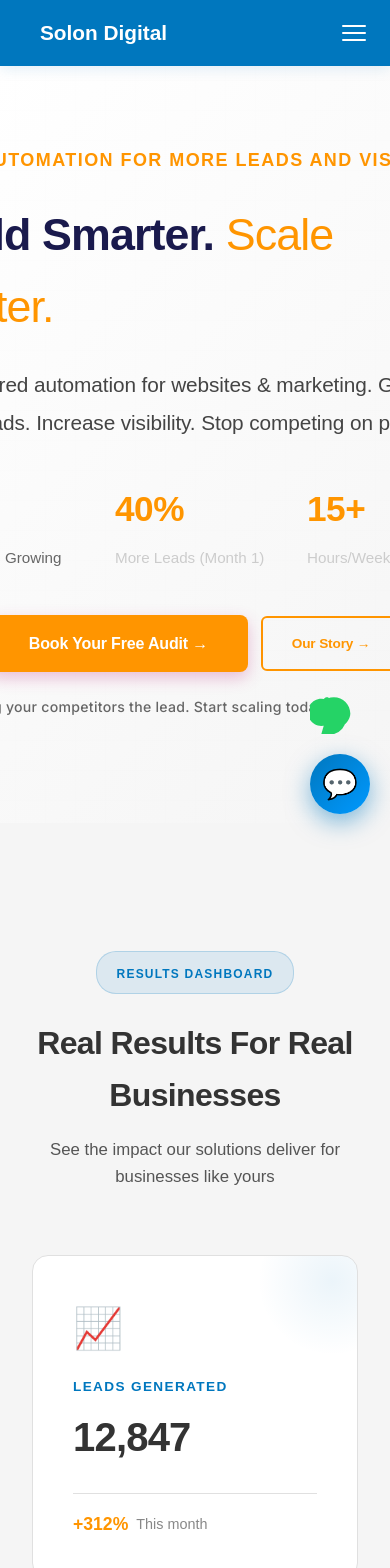
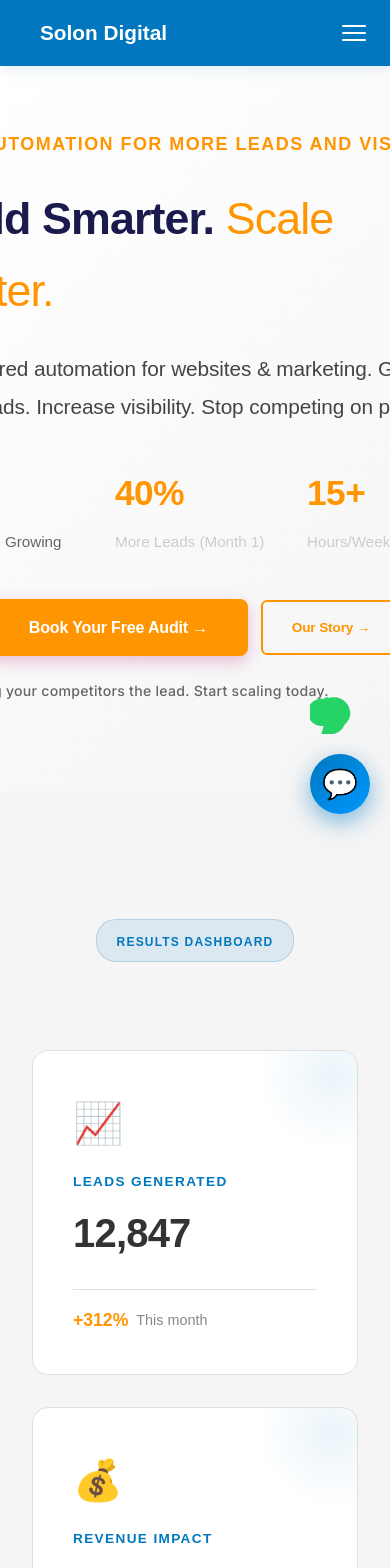
Before and after one commit to Jobelandee/Repository-name-solon-digital, a React (Create React App) app: page / in a window 390 px wide. Shown: the top 1568 px of the page. Built offline with nearby package versions, Linux system fonts and the light colour scheme.

Commit message:
Update locales and components

```diff
--- a/src/components/Dashboard.jsx
+++ b/src/components/Dashboard.jsx
@@ -72,26 +72,6 @@ export default function Dashboard() {
               Results Dashboard
             </span>
           </div>
-          <h2 style={{
-            fontSize: 'clamp(2rem, 5vw, 3.2rem)',
-            fontWeight: 700,
-            color: '#333333',
-            fontFamily: 'Outfit, sans-serif',
-            marginBottom: '1rem',
-            letterSpacing: '-0.02em',
-          }}>
-            Real Results For Real Businesses
-          </h2>
-          <p style={{
-            fontSize: '1.05rem',
-            color: '#555555',
-            fontFamily: 'Outfit, sans-serif',
-            lineHeight: 1.6,
-            maxWidth: '600px',
-            margin: '0 auto',
-          }}>
-            See the impact our solutions deliver for businesses like yours
-          </p>
         </motion.div>
 
         {/* Stats Grid */}
--- a/src/components/Hero.jsx
+++ b/src/components/Hero.jsx
@@ -22,7 +22,7 @@ export default function Hero() {
           height: '100%',
           display: 'flex',
           alignItems: 'center',
-          padding: '4rem 2rem 4rem 5%',
+          padding: '2rem 1.5rem 2rem 1.5rem',
         }}
       >
         <motion.div
--- a/src/components/InsightsGrid.jsx
+++ b/src/components/InsightsGrid.jsx
@@ -10,17 +10,17 @@ export default function InsightsGrid() {
     {
       category: 'Hospitality',
       title: 'Direct Bookings: The Ocean of Difference',
-      link: '#',
+      link: '/insights',
     },
     {
       category: 'Tech',
       title: 'Lava-Fast Loading Speeds for Gyms',
-      link: '#',
+      link: '/insights',
     },
     {
       category: 'Real Estate',
       title: 'Modern Architecture in Digital Sales',
-      link: '#',
+      link: '/insights',
     },
   ];
 
--- a/src/components/InsightsPage.jsx
+++ b/src/components/InsightsPage.jsx
@@ -1,8 +1,10 @@
 
 import React, { useState } from 'react';
 import { motion } from 'framer-motion';
+import { useTranslation } from 'react-i18next';
 
 export default function InsightsPage() {
+  const { t } = useTranslation();
   const [selectedPost, setSelectedPost] = useState(null);
   const blogPosts = [
     {
@@ -162,7 +164,7 @@ Stop guessing and start scaling. We are offering a Free Digital Growth Audit for
           marginBottom: '1rem',
           letterSpacing: '-0.02em',
         }}>
-          Insights
+          {t('insights.title')}
         </h1>
         <p style={{
           fontSize: '1.1rem',
@@ -171,7 +173,7 @@ Stop guessing and start scaling. We are offering a Free Digital Growth Audit for
           margin: '0 auto',
           lineHeight: 1.6,
         }}>
-          Discover the latest trends, tips, and strategies for growing your digital presence.
+          {t('insights.subtitle')}
         </p>
       </motion.div>
 
@@ -192,6 +194,7 @@ Stop guessing and start scaling. We are offering a Free Digital Growth Audit for
               initial={{ opacity: 0, y: 20 }}
               animate={{ opacity: 1, y: 0 }}
               transition={{ duration: 0.6, delay: idx * 0.1 }}
+              onClick={() => setSelectedPost(post)}
               style={{
                 background: '#F5F5F5',
                 border: '1px solid #E0E0E0',
--- a/src/components/ServicesPage.jsx
+++ b/src/components/ServicesPage.jsx
@@ -2,8 +2,10 @@ import React from 'react';
 import { motion } from 'framer-motion';
 import { useInView } from 'framer-motion';
 import { useRef } from 'react';
+import { useTranslation } from 'react-i18next';
 
 export default function ServicesPage() {
+  const { t } = useTranslation();
   const ref = useRef(null);
   const inView = useInView(ref, { once: false, amount: 0.2 });
 
@@ -15,7 +17,7 @@ export default function ServicesPage() {
       features: ['Responsive Design', 'Fast Performance', 'SEO-Optimized', 'Secure & Scalable']
     },
     {
-      icon: '🔍',
+      icon: '📊',
       title: 'SEO Optimization',
       description: 'Rank first on Google and dominate your market',
       features: ['Keyword Research', 'On-Page SEO', 'Link Building', 'Monthly Reports']
@@ -63,7 +65,7 @@ export default function ServicesPage() {
             marginBottom: '1.5rem',
             letterSpacing: '-0.02em',
           }}>
-            Our Services
+            {t('servicesPage.title') || 'Our Services'}
           </h1>
           <p style={{
             fontSize: '1.2rem',
@@ -73,7 +75,7 @@ export default function ServicesPage() {
             maxWidth: '700px',
             margin: '0 auto 4rem',
           }}>
-            Everything you need to grow your business online
+            {t('servicesPage.subtitle') || 'Everything you need to grow your business online'}
           </p>
         </motion.div>
       </div>
--- a/src/locales/en.json
+++ b/src/locales/en.json
@@ -62,7 +62,9 @@
     "step5": {
       "title": "Optimization",
       "desc": "Continuous improvement and performance tracking"
-    }
+    },
+    "general_title": "Our Method",
+    "general_subtitle": "We follow a proven process that ensures your website is built right, launches smoothly, and drives real results for your business."
   },
   "auditForm": {
     "title": "Claim Your Free Growth Audit",
@@ -149,12 +151,12 @@
     "founder2_title": "Former Owner of 6 PT Studios",
     "founder2_desc": "He knows exactly what it takes to lead a business, optimize operations, and scale local brands."
   },
-  "method": {
-    "general_title": "Our Method",
-    "general_subtitle": "We follow a proven process that ensures your website is built right, launches smoothly, and drives real results for your business."
+  "insights": {
+    "title": "Insights",
+    "subtitle": "Discover the latest trends, tips, and strategies for growing your digital presence."
   },
-  "insights": {
-    "title": "Insights & Strategy",
-    "subtitle": "Discover the latest trends, tips, and strategies for growing your digital presence."
+  "servicesPage": {
+    "title": "Our Services",
+    "subtitle": "Everything you need to grow your business online"
   }
 }
--- a/src/locales/es.json
+++ b/src/locales/es.json
@@ -62,7 +62,9 @@
     "step5": {
       "title": "Optimización",
       "desc": "Mejora continua y seguimiento del rendimiento"
-    }
+    },
+    "general_title": "Nuestro Método",
+    "general_subtitle": "Seguimos un proceso probado que garantiza que tu sitio web se construya correctamente, se lance sin problemas e impulse resultados reales para tu negocio."
   },
   "auditForm": {
     "title": "Reclama Tu Auditoría de Crecimiento Gratis",
@@ -149,12 +151,12 @@
     "founder2_title": "Propietario Anterior de 6 PT Studios",
     "founder2_desc": "Sabe exactamente qué se necesita para dirigir un negocio, optimizar operaciones y escalar marcas locales."
   },
-  "method": {
-    "general_title": "Nuestro Método",
-    "general_subtitle": "Seguimos un proceso probado que garantiza que tu sitio web se construya correctamente, se lance sin problemas e impulse resultados reales para tu negocio."
+  "insights": {
+    "title": "Perspectivas",
+    "subtitle": "Descubre las últimas tendencias, consejos y estrategias para hacer crecer tu presencia digital."
   },
-  "insights": {
-    "title": "Perspectivas y Estrategia",
-    "subtitle": "Descubre las últimas tendencias, consejos y estrategias para hacer crecer tu presencia digital."
+  "servicesPage": {
+    "title": "Nuestros Servicios",
+    "subtitle": "Todo lo que necesitas para hacer crecer tu negocio en línea"
   }
 }
--- a/src/locales/it.json
+++ b/src/locales/it.json
@@ -62,7 +62,9 @@
     "step5": {
       "title": "Ottimizzazione",
       "desc": "Miglioramento continuo e monitoraggio delle prestazioni"
-    }
+    },
+    "general_title": "Il Nostro Metodo",
+    "general_subtitle": "Seguiamo un processo provato che garantisce che il tuo sito web sia costruito correttamente, lanciato senza problemi e guidi risultati reali per il tuo business."
   },
   "auditForm": {
     "title": "Richiedi il Tuo Audit di Crescita Gratuito",
@@ -149,12 +151,12 @@
     "founder2_title": "Proprietario Precedente di 6 PT Studios",
     "founder2_desc": "Sa esattamente cosa serve per gestire un'azienda, ottimizzare le operazioni e scalare i brand locali."
   },
-  "method": {
-    "general_title": "Il Nostro Metodo",
-    "general_subtitle": "Seguiamo un processo provato che garantisce che il tuo sito web sia costruito correttamente, lanciato senza problemi e guidi risultati reali per il tuo business."
+  "insights": {
+    "title": "Intuizioni",
+    "subtitle": "Scopri gli ultimi trend, suggerimenti e strategie per far crescere la tua presenza digitale."
   },
-  "insights": {
-    "title": "Intuizioni e Strategia",
-    "subtitle": "Scopri gli ultimi trend, suggerimenti e strategie per far crescere la tua presenza digitale."
+  "servicesPage": {
+    "title": "I Nostri Servizi",
+    "subtitle": "Tutto ciò di cui hai bisogno per far crescere il tuo business online"
   }
 }
--- a/src/locales/nl.json
+++ b/src/locales/nl.json
@@ -62,7 +62,9 @@
     "step5": {
       "title": "Optimalisatie",
       "desc": "Voortdurende verbetering en prestatiebewaking"
-    }
+    },
+    "general_title": "Onze Methode",
+    "general_subtitle": "We volgen een bewezen proces dat ervoor zorgt dat uw website correct wordt gebouwd, soepel wordt gelanceerd en echte resultaten voor uw business oplevert."
   },
   "auditForm": {
     "title": "Claim Uw Gratis Groei Audit",
@@ -149,12 +151,12 @@
     "founder2_title": "Voormalig Eigenaar van 6 PT Studios",
     "founder2_desc": "Weet precies wat nodig is om een bedrijf te leiden, activiteiten te optimaliseren en lokale merken te schalen."
   },
-  "method": {
-    "general_title": "Onze Methode",
-    "general_subtitle": "We volgen een bewezen proces dat ervoor zorgt dat uw website correct wordt gebouwd, soepel wordt gelanceerd en echte resultaten voor uw bedrijf oplevert."
+  "insights": {
+    "title": "Inzichten",
+    "subtitle": "Ontdek de nieuwste trends, tips en strategieën om uw digitale aanwezigheid te vergroten."
   },
-  "insights": {
-    "title": "Inzichten en Strategie",
-    "subtitle": "Ontdek de nieuwste trends, tips en strategieën om uw digitale aanwezigheid te vergroten."
+  "servicesPage": {
+    "title": "Onze Diensten",
+    "subtitle": "Alles wat u nodig hebt om uw online business te laten groeien"
   }
 }
```
